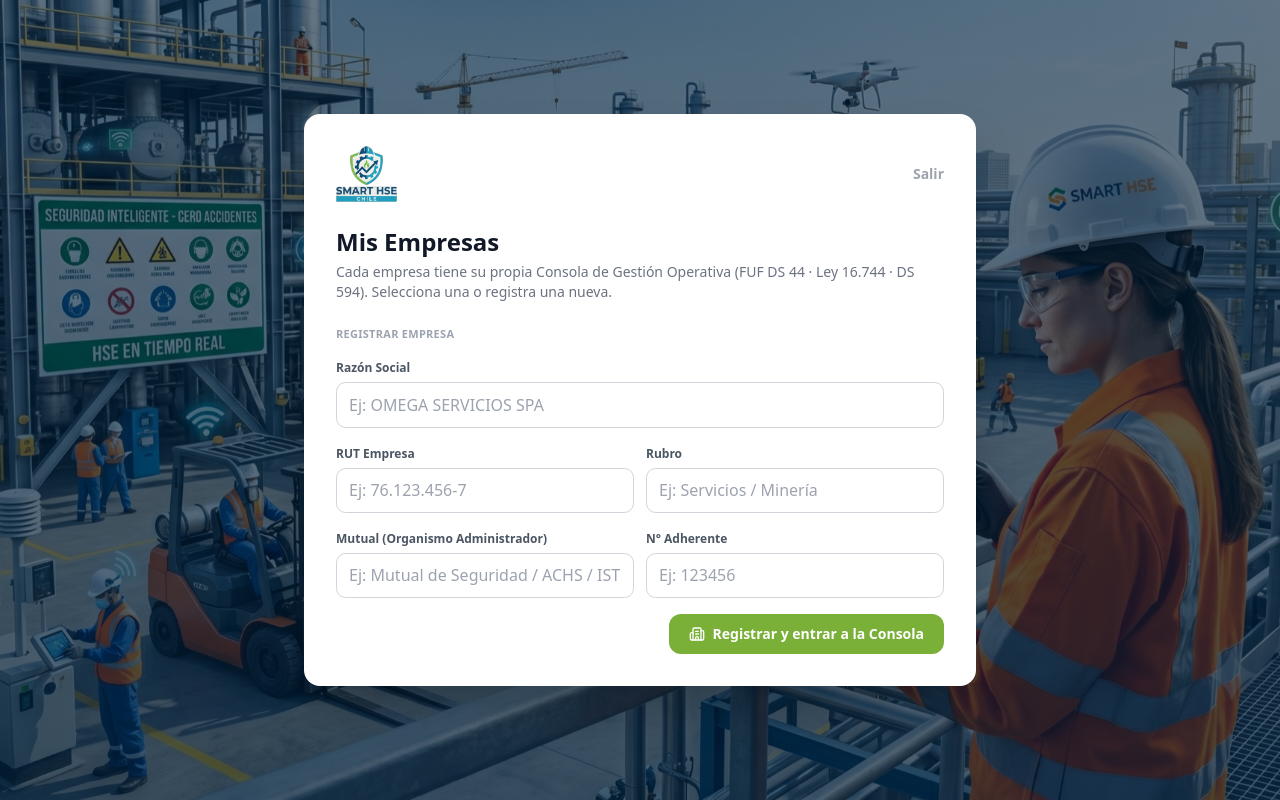
After one commit to xenniadiaz89/smart-hse-web, a Flask app: page /empresas in a window 1280 px wide. The commit adds this page. Run offline with Flask 3, Linux system fonts and the light colour scheme; the visitor is signed in with stand-in values (Sample User, id 1); data that the repository does not hold is empty; some libraries are stand-ins or nearby versions.

Commit message:
Ronda 12 · Fase 1: arquitectura modular — Empresa base + Consola Operativa + Ingresar contrato
- Nueva entidad Empresa (RUT, razón social, mutual, N° adherente, rubro); un asesor gestiona
  varias empresas. FUF DS 44 y contratos pasan a colgar de la empresa (empresa_id).
- Registro → "Mis Empresas" (registrar/seleccionar) → al crear, redirige a la Consola de
  Gestión Operativa (dashboard scopeado a session['empresa_id']).
- Consola operativa (no educativa): el DS 44/FUF se presenta como cimiento legal (Ley 16.744,
  DS 594) que nutre los contratos por transitividad; se retira el nudge de Ronda 11.
- "Ingresar contrato" con selector de escenarios: A (Contratista Minero → mandante + dialecto
  RESSO/ECF sobre la base) · B (Empresa General → no crea contrato, la base ya está activa).
- Scoping por empresa en contratos/FUF/brechas/gap; decorador empresa_required.
- Automigración: +contrato.empresa_id, +documento.base_legal/estado_cumplimiento; reset controlado
  de fuf_estado legado (llave (rut_asesor,item_n)→(empresa_id,item_n)). Verificado sobre esquema R11.

Co-Authored-By: Claude Opus 4.8 <noreply@anthropic.com>

```diff
--- a/app.py
+++ b/app.py
@@ -80,6 +80,27 @@ def login_required(f):
     return wrapper
 
 
+def _empresa_id():
+    """Empresa en foco (Ronda 12). None si el asesor aún no seleccionó una."""
+    return session.get('empresa_id')
+
+
+def empresa_required(f):
+    """Exige empresa activa. Para /api → 409 JSON; para vistas → redirige a Mis Empresas."""
+    @wraps(f)
+    def wrapper(*args, **kwargs):
+        if not session.get('rut'):
+            if request.path.startswith('/api/'):
+                return jsonify({'error': 'Sesión expirada. Reingresa a la consola.'}), 401
+            return redirect(url_for('login'))
+        if not session.get('empresa_id'):
+            if request.path.startswith('/api/'):
+                return jsonify({'error': 'Selecciona o registra una empresa primero.'}), 409
+            return redirect(url_for('empresas'))
+        return f(*args, **kwargs)
+    return wrapper
+
+
 # ─────────────────────────────── Rutas ─────────────────────────────────────
 @app.route('/')
 def index():
@@ -133,20 +154,27 @@ def registro():
         session['sns'] = sns
         session['nombre'] = nombre
         session['rol'] = 'asesor'
-        return redirect(url_for('dashboard'))
+        session.pop('empresa_id', None)
+        # Tras crear la cuenta → registrar la primera empresa (base estructural).
+        return redirect(url_for('empresas'))
     return render_template('registro.html')
 
 
 @app.route('/prueba')
 def prueba():
-    """Acceso de PRUEBA momentáneo al panel de trabajo (sin pago).
-    Usa una identidad de demo FIJA ('DEMO') para que el workspace sea estable ante
-    reinicios del servicio y cookies perdidas (evita el 404 'Contrato no encontrado').
-    TEMPORAL: cuando se active el cobro, este acceso se reemplaza por el flujo de pago."""
+    """Acceso de PRUEBA momentáneo (sin pago). Identidad demo FIJA ('DEMO') y una
+    empresa demo estable para que el workspace sobreviva reinicios/cookies perdidas.
+    TEMPORAL: cuando se active el cobro, se reemplaza por el flujo de pago."""
     session['rut'] = 'DEMO'
     session['sns'] = 'DEMO'
     session['nombre'] = 'Usuario de Prueba'
     session['rol'] = 'asesor'
+    emps = db.empresas_de('DEMO')
+    if emps:
+        session['empresa_id'] = emps[0]['id']
+    else:
+        session['empresa_id'] = db.crear_empresa('DEMO', 'Empresa Demo SPA',
+                                                 mutual='Mutual demo', rubro='Servicios')
     return redirect(url_for('dashboard'))
 
 
@@ -156,11 +184,54 @@ def logout():
     return redirect(url_for('index'))
 
 
+# ─────────────────── Empresas (base estructural — Ronda 12) ────────────────
+@app.route('/empresas', methods=['GET', 'POST'])
+@login_required
+def empresas():
+    """Registrar empresa (base) o listar/seleccionar. Al crear → Consola Operativa."""
+    if request.method == 'POST':
+        f = request.form
+        razon = (f.get('razon_social', '')).strip()
+        if not razon:
+            return render_template('empresas.html', error='Indica la Razón Social.',
+                                   empresas=db.empresas_de(session['rut']), **_form_empresa(f))
+        eid = db.crear_empresa(
+            session['rut'], razon,
+            rut_empresa=(f.get('rut_empresa', '')).strip() or None,
+            mutual=(f.get('mutual', '')).strip() or None,
+            n_adherente=(f.get('n_adherente', '')).strip() or None,
+            rubro=(f.get('rubro', '')).strip() or None)
+        session['empresa_id'] = eid
+        return redirect(url_for('dashboard'))
+    return render_template('empresas.html', empresas=db.empresas_de(session['rut']))
+
+
+def _form_empresa(f):
+    return {k: (f.get(k, '')).strip() for k in
+            ('razon_social', 'rut_empresa', 'mutual', 'n_adherente', 'rubro')}
+
+
+@app.route('/empresas/<int:eid>/seleccionar')
+@login_required
+def empresa_seleccionar(eid):
+    if db.empresa_de(session['rut'], eid):
+        session['empresa_id'] = eid
+    return redirect(url_for('dashboard'))
+
+
 @app.route('/dashboard')
 @login_required
 def dashboard():
+    # La Consola de Gestión Operativa vive sobre una empresa activa.
+    if not session.get('empresa_id'):
+        return redirect(url_for('empresas'))
+    emp = db.empresa_de(session['rut'], session['empresa_id'])
+    if not emp:                                   # empresa borrada / sesión vieja
+        session.pop('empresa_id', None)
+        return redirect(url_for('empresas'))
     return render_template('dashboard.html', nombre=session.get('nombre'),
-                           sns=session.get('sns'), rol=session.get('rol'))
+                           sns=session.get('sns'), rol=session.get('rol'),
+                           empresa=emp)
 
 
 @app.route('/contratistas')
@@ -174,9 +245,9 @@ def legislacion():
 
 
 # ─────────────────── Motor de cumplimiento: contratos / matrices ────────────
-def _consolidar(rut):
-    """Devuelve los contratos del asesor con su estado de controles consolidado."""
-    contratos = db.listar_contratos(rut)
+def _consolidar(rut, empresa_id=None):
+    """Contratos de la empresa activa del asesor, con su estado consolidado."""
+    contratos = db.listar_contratos(rut, empresa_id if empresa_id is not None else _empresa_id())
     por_num = {c['id']: c['numero'] for c in contratos}
     salida = []
     for c in contratos:
@@ -315,9 +386,13 @@ def generar_carta_na(rut, cid, contrato, n, fundamento):
                            contenido=html.encode('utf-8'), mimetype='text/html')
 
 
+def _replicar_lista(rut):
+    return db.listar_contratos(rut, _empresa_id())
+
+
 def replicar_controles(rut, control_key, origen_contrato_id):
-    """Hereda como 'acreditado' un control aprobado a los demás contratos del asesor."""
-    for c in db.listar_contratos(rut):
+    """Hereda como 'acreditado' un control aprobado a los demás contratos de la empresa."""
+    for c in _replicar_lista(rut):
         if c['id'] == origen_contrato_id:
             continue
         if db.estado_control(c['id'], control_key) == 'aprobado':
@@ -326,33 +401,35 @@ def replicar_controles(rut, control_key, origen_contrato_id):
 
 
 @app.route('/api/contratos', methods=['GET'])
-@login_required
+@empresa_required
 def api_contratos():
     return jsonify(_consolidar(session['rut']))
 
 
 @app.route('/api/contratos', methods=['POST'])
-@login_required
+@empresa_required
 def api_contrato_crear():
+    """'Ingresar contrato' — Escenario A (Contratista Minero). El contrato cuelga de la
+    empresa activa y hereda su razón social si no se envía otra."""
     f = request.get_json(silent=True) or request.form
-    empresa = (f.get('empresa') or '').strip()
+    emp = db.empresa_de(session['rut'], _empresa_id()) or {}
+    empresa = (f.get('empresa') or '').strip() or emp.get('razon_social') or ''
     numero = (f.get('numero') or '').strip()
     if not empresa or not numero:
         return jsonify({'error': 'Empresa y N° de contrato son obligatorios.'}), 400
     datos = f.get('datos') or {}
     datos_json = json.dumps(datos, ensure_ascii=False) if datos else None
-    # Derivación por rubro: SÍ presta servicios como contratista minera → flujo
-    # Carpeta/RESSO (con mandante). NO → empresa general (flujo educativo DS 44/FUF).
     es_minera = 1 if str(f.get('es_contratista_minera') or '').lower() in ('1', 'si', 'sí', 'true') else 0
     mandante = (f.get('mandante') or '').strip() if es_minera else ''
     cid = db.crear_contrato(session['rut'], empresa, (f.get('faena') or '').strip(),
-                            numero, mandante, datos_json, es_contratista_minera=es_minera)
+                            numero, mandante, datos_json, es_contratista_minera=es_minera,
+                            empresa_id=_empresa_id())
     return jsonify({'contratos': _consolidar(session['rut']), 'id': cid,
                     'es_contratista_minera': es_minera})
 
 
 @app.route('/api/contratos/eliminar', methods=['POST'])
-@login_required
+@empresa_required
 def api_contrato_eliminar():
     f = request.get_json(silent=True) or request.form
     db.eliminar_contrato(session['rut'], int(f.get('id')))
@@ -370,7 +447,8 @@ def _gap_analysis(rut, cid):
     """Compara la base DS 44 (FUF del asesor, ya cumplida) contra el estándar minero
     pendiente (Carpeta de Arranque + RESSO). Devuelve el % de base ya lograda y qué
     falta para alcanzar el estándar minero. El FUF 'suma', no se re-hace."""
-    fuf = db.estados_fuf(rut)
+    _ce = db.contrato_de(rut, cid) or {}
+    fuf = db.estados_fuf(_ce.get('empresa_id') or _empresa_id())
     fuf_ok = sum(1 for r in fuf.values() if r.get('estado') in ('si', 'na'))
     fuf_pct = round(100 * fuf_ok / FUF_TOTAL) if FUF_TOTAL else 0
     car = _carpeta(cid)
@@ -646,18 +724,19 @@ def api_carpeta_estado(cid, n):
 
 # ─────────────────────────── FUF DS 44 (persistencia) ──────────────────────
 @app.route('/api/fuf', methods=['GET'])
-@login_required
+@empresa_required
 def api_fuf_get():
-    return jsonify(db.estados_fuf(session['rut']))
+    return jsonify(db.estados_fuf(_empresa_id()))
 
 
 @app.route('/api/fuf', methods=['POST'])
-@login_required
+@empresa_required
 def api_fuf_guardar():
-    """Guarda en bloque los ítems del FUF enviados. Exige observación si es 'No Cumple'."""
+    """Guarda en bloque los ítems del FUF de la empresa. Exige observación si es 'No Cumple'."""
     f = request.get_json(silent=True) or {}
     items = f.get('items') or []
     rut = session['rut']
+    eid = _empresa_id()
     for it in items:
         try:
             n = int(it.get('item_n'))
@@ -670,8 +749,8 @@ def api_fuf_guardar():
         if estado == 'no' and not obs:
             return jsonify({'error': f'La observación es obligatoria en el ítem {n} (No Cumple).'}), 400
         fecha_comp = (it.get('fecha_compromiso') or '').strip() or None
-        db.set_fuf_estado(rut, n, estado, obs, fecha_comp)
-    return jsonify(db.estados_fuf(rut))
+        db.set_fuf_estado(eid, n, estado, obs, fecha_comp, rut=rut)
+    return jsonify(db.estados_fuf(eid))
 
 
 # ─────────────────────────── Panel de Brechas (unificado) ──────────────────
@@ -686,11 +765,12 @@ def _dias_restantes(fecha_iso):
 
 
 @app.route('/api/brechas', methods=['GET'])
-@login_required
+@empresa_required
 def api_brechas():
     rut = session['rut']
+    eid = _empresa_id()
     brechas = []
-    for b in db.brechas_carpeta(rut):
+    for b in db.brechas_carpeta(rut, eid):
         item = resso.CARPETA_DICT.get(b['item_n'], {})
         brechas.append({
             'fuente': 'carpeta',
@@ -703,7 +783,7 @@ def api_brechas():
             'fecha_compromiso': b['fecha_compromiso'] or '',
             'dias_restantes': _dias_restantes(b['fecha_compromiso']),
         })
-    for b in db.brechas_fuf(rut):
+    for b in db.brechas_fuf(eid):
         brechas.append({
             'fuente': 'fuf',
             'item_n': b['item_n'],
@@ -729,7 +809,7 @@ def api_brecha_compromiso():
         return jsonify({'error': 'item_n inválido.'}), 400
     fecha = (f.get('fecha_compromiso') or '').strip() or None
     if fuente == 'fuf':
-        db.set_fuf_compromiso(session['rut'], n, fecha)
+        db.set_fuf_compromiso(_empresa_id(), n, fecha)
     elif fuente == 'carpeta':
         cid = f.get('contrato_id')
         if not db.contrato_de(session['rut'], cid):
--- /dev/null
+++ b/templates/empresas.html
@@ -0,0 +1,72 @@
+<!DOCTYPE html>
+<html lang="es">
+<head>
+    <meta charset="UTF-8">
+    <meta name="viewport" content="width=device-width, initial-scale=1.0">
+    <title>SMART HSE | Mis Empresas</title>
+    <script src="https://cdn.tailwindcss.com"></script>
+    <script src="https://unpkg.com/lucide@latest"></script>
+    <script>
+        tailwind.config = { theme: { extend: { colors: { primary: '#006a9b', secondary: '#7ab038' } } } };
+    </script>
+    <style>
+        .hero-photo {
+            background-image: linear-gradient(rgba(0,30,55,0.6), rgba(0,30,55,0.7)),
+                url("{{ url_for('static', filename='fondo_hero.jpg') }}");
+            background-size: cover; background-position: center;
+        }
+        .in { margin-top:.25rem; width:100%; padding:.6rem .75rem; border:1px solid #d1d5db; border-radius:.6rem; outline:none; }
+        .in:focus { border-color:#006a9b; box-shadow:0 0 0 2px rgba(0,106,155,.25); }
+    </style>
+</head>
+<body class="hero-photo min-h-screen flex items-center justify-center p-4 font-sans">
+    <div class="w-full max-w-2xl bg-white rounded-2xl shadow-2xl p-8 my-6">
+        <div class="flex items-center justify-between mb-6">
+            <img src="{{ url_for('static', filename='logo_smarthse.png') }}" alt="SMART HSE" class="h-14 w-auto">
+            <a href="/logout" class="text-sm text-gray-400 hover:text-red-500 font-bold">Salir</a>
+        </div>
+        <h1 class="text-2xl font-extrabold text-gray-900 mb-1">Mis Empresas</h1>
+        <p class="text-sm text-gray-500 mb-6">Cada empresa tiene su propia Consola de Gestión Operativa (FUF DS 44 · Ley 16.744 · DS 594). Selecciona una o registra una nueva.</p>
+
+        {% if error %}
+        <div class="mb-4 flex items-center gap-2 bg-red-50 border border-red-200 text-red-700 text-sm rounded-lg px-4 py-3">
+            <i data-lucide="alert-circle" class="w-4 h-4 shrink-0"></i> <span>{{ error }}</span>
+        </div>
+        {% endif %}
+
+        {% if empresas %}
+        <div class="space-y-2 mb-8">
+            {% for e in empresas %}
+            <a href="/empresas/{{ e.id }}/seleccionar" class="flex items-center justify-between gap-3 border border-gray-200 rounded-xl px-4 py-3 hover:border-primary hover:bg-primary/5 transition">
+                <div class="min-w-0">
+                    <p class="font-bold text-gray-900 truncate">{{ e.razon_social }}</p>
+                    <p class="text-xs text-gray-500">{{ e.rut_empresa or 'RUT —' }}{% if e.mutual %} · {{ e.mutual }}{% endif %}{% if e.rubro %} · {{ e.rubro }}{% endif %}</p>
+                </div>
+                <span class="inline-flex items-center gap-1 text-primary text-sm font-bold shrink-0"><i data-lucide="arrow-right-circle" class="w-4 h-4"></i> Entrar</span>
+            </a>
+            {% endfor %}
+        </div>
+        {% endif %}
+
+        <p class="text-[11px] font-bold text-gray-400 uppercase tracking-wide mb-3">Registrar empresa</p>
+        <form method="POST" action="/empresas" class="grid grid-cols-1 md:grid-cols-2 gap-3">
+            <label class="block md:col-span-2"><span class="text-xs font-semibold text-gray-600">Razón Social</span>
+                <input name="razon_social" value="{{ razon_social or '' }}" required placeholder="Ej: OMEGA SERVICIOS SPA" class="in"></label>
+            <label class="block"><span class="text-xs font-semibold text-gray-600">RUT Empresa</span>
+                <input name="rut_empresa" value="{{ rut_empresa or '' }}" placeholder="Ej: 76.123.456-7" class="in"></label>
+            <label class="block"><span class="text-xs font-semibold text-gray-600">Rubro</span>
+                <input name="rubro" value="{{ rubro or '' }}" placeholder="Ej: Servicios / Minería" class="in"></label>
+            <label class="block"><span class="text-xs font-semibold text-gray-600">Mutual (Organismo Administrador)</span>
+                <input name="mutual" value="{{ mutual or '' }}" placeholder="Ej: Mutual de Seguridad / ACHS / IST" class="in"></label>
+            <label class="block"><span class="text-xs font-semibold text-gray-600">N° Adherente</span>
+                <input name="n_adherente" value="{{ n_adherente or '' }}" placeholder="Ej: 123456" class="in"></label>
+            <div class="md:col-span-2 flex justify-end mt-1">
+                <button type="submit" class="inline-flex items-center gap-2 bg-secondary hover:bg-[#6a9e32] text-white px-5 py-2.5 rounded-xl font-bold text-sm">
+                    <i data-lucide="building-2" class="w-4 h-4"></i> Registrar y entrar a la Consola
+                </button>
+            </div>
+        </form>
+    </div>
+    <script>lucide.createIcons();</script>
+</body>
+</html>
```
Also changed, not shown: db.py (+81 -24 lines), models.py (+19 -1 lines), templates/dashboard.html (+53 -30 lines).
